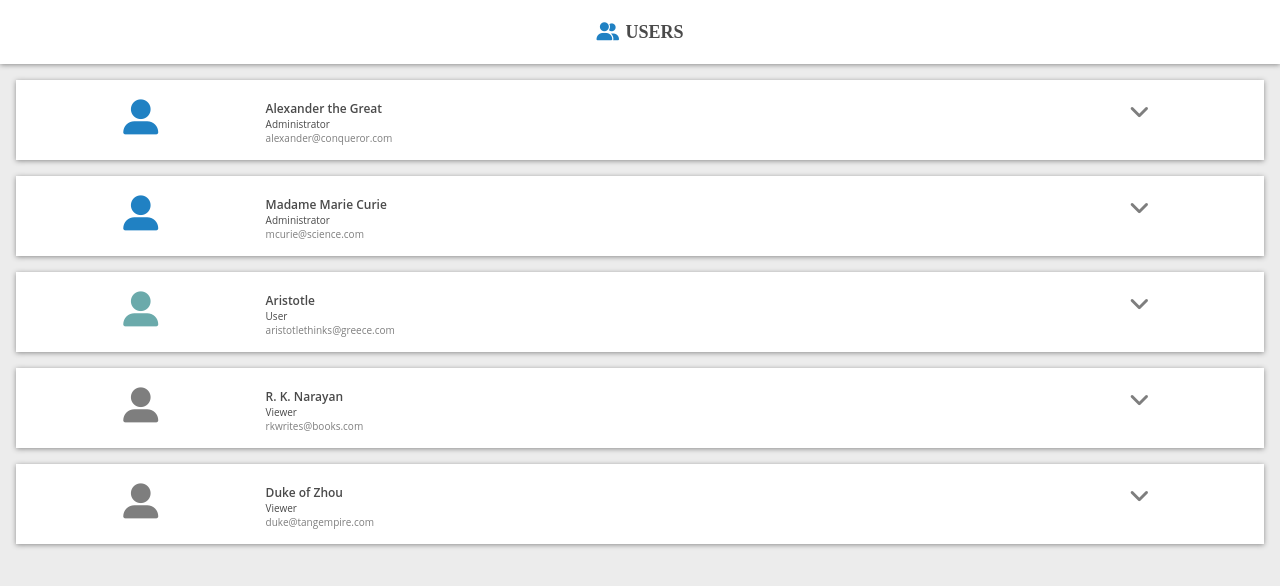
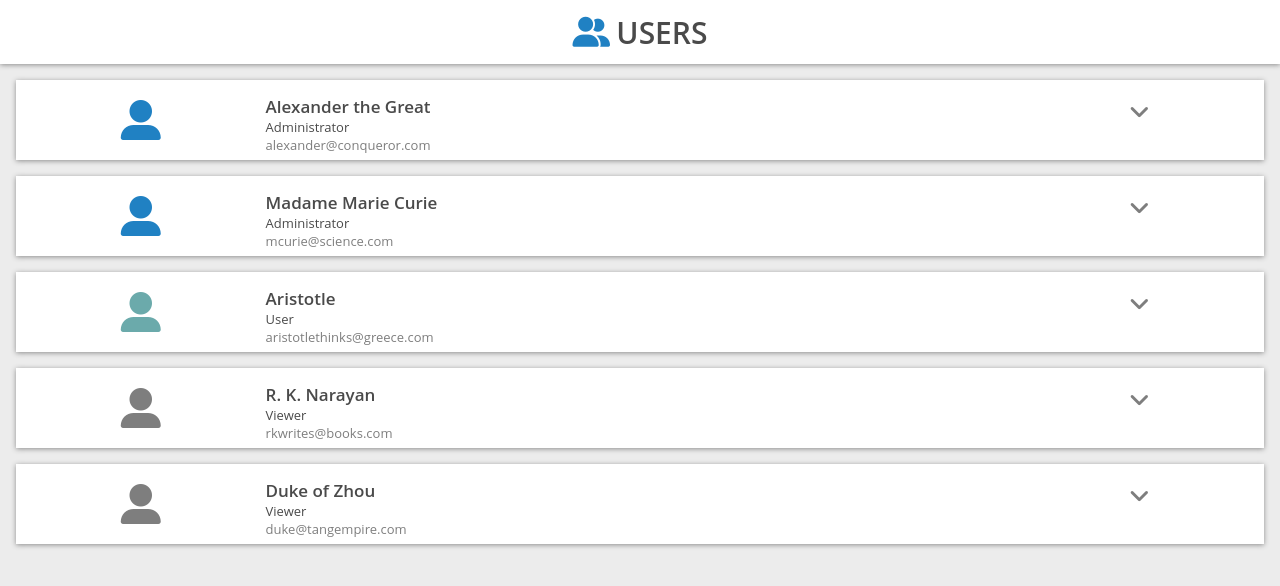
Before and after one commit to itsvivrant/veryable-front-end-challenge, a React (Create React App) app in the folder client/: page / in a window 1280 px wide. Shown: the top 586 px of the page. Built offline with nearby package versions, Linux system fonts and the light colour scheme.

Commit message:
scale up size

```diff
--- a/client/src/components/NavBar/index.css
+++ b/client/src/components/NavBar/index.css
@@ -9,11 +9,12 @@
 
 .fas.fa-user-friends {
     color: #2081C3;
-    font-size: 18px;
+    font-size: 30px;
     margin-right: .5%;
 }
 
-.nav-box h1 {
-     font-size: 18px;
-     color: #4A4A4A
+.nav-box p {
+     font-size: 30px;
+     color: #4A4A4A;
+     font-weight: 600;
 }
--- a/client/src/components/NavBar/index.js
+++ b/client/src/components/NavBar/index.js
@@ -4,7 +4,7 @@ function NavBar() {
     return (
         <div className='nav-box'>
             <i className="fas fa-user-friends"></i>
-            <h1>USERS</h1>
+            <p>USERS</p>
         </div>
 
     )
--- a/client/src/index.css
+++ b/client/src/index.css
@@ -2,6 +2,7 @@ body, p, h1, h2, h3, h4{
     margin: 0;
     padding: 0;
     border: 0;
+    font-family: "Open Sans";
 
 }
 
@@ -36,25 +37,24 @@ body, p, h1, h2, h3, h4{
     display: flex;
     flex-direction: column;
     height: 80px;
-    font-family: Open Sans;
     box-sizing: border-box;
-    padding-top: 20px;
+    padding-top: 15px;
 
 }
 
 .profile-header .user-name {
-    font-size: 12px;
+    font-size: 17px;
     font-weight: 600;
     color: #4A4A4A
 }
 
 .profile-header .user-role {
-    font-size: 10px;
+    font-size: 13px;
     color: #4A4A4A
 }
 
 .profile-header .user-email {
-    font-size: 10px;
+    font-size: 13px;
     color: #7E7E7E
 }
 
@@ -63,14 +63,14 @@ body, p, h1, h2, h3, h4{
 }
 
 .content-details h1 {
-   font-size: 10px;
+   font-size: 13px;
    font-weight: 600;
    color: #4A4A4A;
-   margin-top: 1.5em;
+   margin-top: 1em;
 }
 
 .content-details p {
-    font-size: 10px;
+    font-size: 13px;
     color: #4A4A4A;
 
 }
@@ -82,7 +82,7 @@ body, p, h1, h2, h3, h4{
 
 /* ICONS */
 .fas.fa-user-alt {
-    font-size: 35px;
+    font-size: 40px;
     display: flex;
     justify-content: center;
     padding-top: 20px;
```
